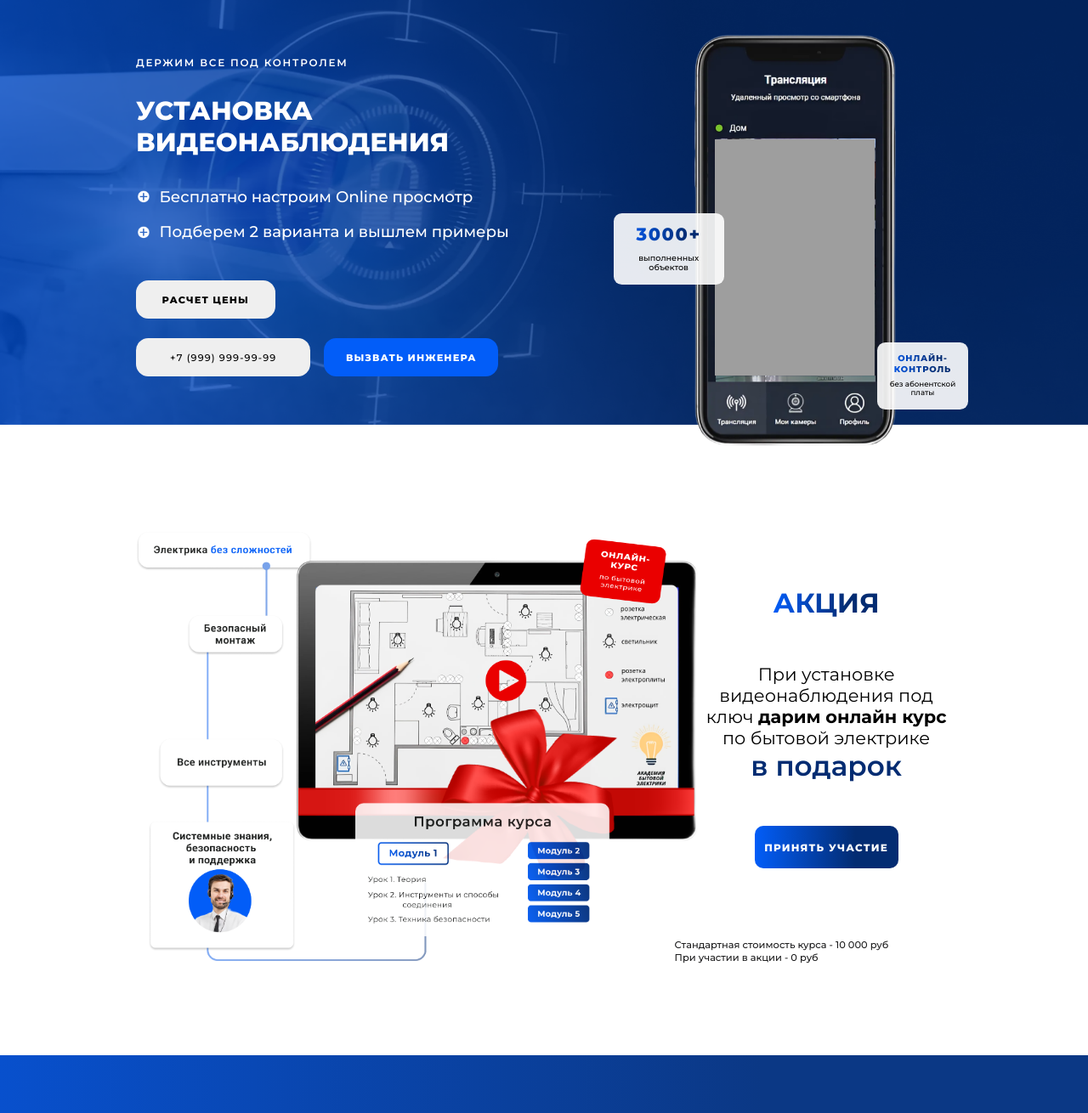
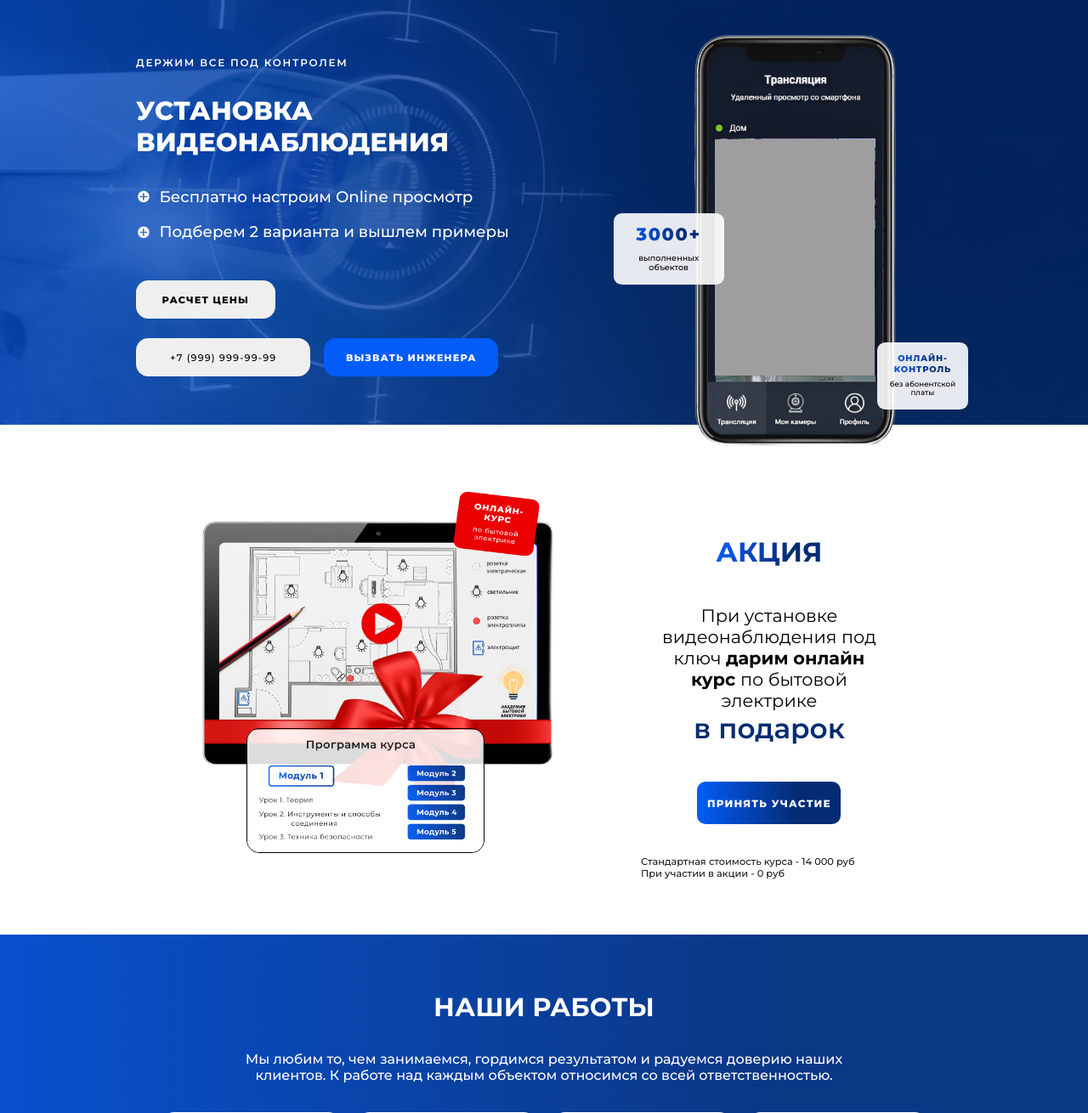
Before and after one commit to NeoScripter/inteco-sb-new-page, a PHP site: page / in a window 1280 px wide. Shown: the part 104-1414 px from the top of the page at 85% size. Run offline with PHP 8.4, Linux system fonts and the light colour scheme; grey boxes are pictures that could not be loaded.

Commit message:
Changed the sales section

```diff
--- a/hmp.js
+++ b/hmp.js
@@ -82,3 +82,41 @@ burgerMenuOpen.addEventListener('click', () => {
     phoneNumberMobileNav.style.display = 'inline';
 
 });
+
+// Coping the phone number to clipboard
+const phoneLinks = document.querySelectorAll('.copy-phone');
+
+phoneLinks.forEach(link => {
+    link.addEventListener('click', function(event) {
+        event.preventDefault();
+
+        const phoneNumber = this.getAttribute('data-phone');
+        if (!phoneNumber) return;
+
+        navigator.clipboard.writeText(phoneNumber).then(() => {
+            this.textContent = 'Скопировано!'
+            setTimeout(() => { this.textContent = `${phoneNumber}`; }, 1500);
+        }).catch(err => {
+            console.error('Не удалось скопировать номер: ', err);
+        });
+    });
+});
+
+// Coping the email to clipboard
+const emailLinks = document.querySelectorAll('.copy-email');
+
+emailLinks.forEach(link => {
+    link.addEventListener('click', function(event) {
+        event.preventDefault();
+
+        const emailAddress = this.getAttribute('data-email');
+        if (!emailAddress) return;
+
+        navigator.clipboard.writeText(emailAddress).then(() => {
+            this.textContent = 'Скопировано!'
+            setTimeout(() => { this.textContent = `${emailAddress}`; }, 1500);
+        }).catch(err => {
+            console.error('Не удалось скопировать емаил: ', err);
+        });
+    });
+});
--- a/index.html
+++ b/index.html
@@ -128,16 +131,20 @@
             </div>
         </section>
         <section id="sale">
+            <div class="sale-outer-wrapper-mb mobile">
+
+            </div>
             <div class="sale-outer-wrapper centering">
                 <img src="assets/images/course-logo.png" alt="Логотип онлайн курс по бытовой технике" class="course-logo">
                 <img src="assets/images/play-btn.png" alt="значок проигрывания видео" id="video-play-button">
                 <div class="right-subgroup-fineprint">
-                    <p>Стандартная стоимость курса - 10 000 руб</p>
+                    <p>Стандартная стоимость курса - 14 000 руб</p>
                     <p>При участии в акции - 0 руб</p>
                 </div>
                 <div class="sale-grid-group">
                     <div class="grid-group-left">
-                        <img src="assets/images/group-expanded.png" alt="Реклама онлайн курса с видео экраном и красной подарочной лентой" class="ads_image">
+                        <img src="assets/images/sale-float-main.png" alt="Реклама онлайн курса с видео экраном и красной подарочной лентой" class="ads_image">
+                        <img src="assets/images/sale-float-bottom.png" alt="панель с разными опциями курса" class="ads_image_anx">
                     </div>
                     <div class="grid-group-right">
                         <div class="right-subgroup-content">
--- a/inteco-sb-hp.css
+++ b/inteco-sb-hp.css
@@ -714,6 +714,10 @@ img {
     left: calc(var(--bnr-float-right-right-offset) + var(--phone-top-offset));
 }
 
+/******* Banner mobile *******/
+
+
+
 /****** Sale section *******/
 
 .sale-outer-wrapper {
@@ -723,7 +727,9 @@ img {
 .sale-grid-group {
     margin-block: var(--sale-margin-top);
     display: grid;
-    grid-template-columns: var(--sale-main-image-width) 1fr;
+    grid-template-columns: calc(var(--sale-main-image-width) * 0.63) var(--bnr-wrapper-height);
+    place-content: center;
+    gap: var(--sale-margin-top);
 }
 
 .ads_image {
@@ -732,7 +738,7 @@ img {
 }
 
 .right-subgroup-content {
-    margin-top: var(--sale-subgroup-margin-top);
+/*     margin-top: var(--sale-subgroup-margin-top); */
     height: var(--sale-subgroup-height);
     text-align: center;
     font-size: var(--sale-subgroup-rgl-fs);
@@ -743,8 +749,22 @@ img {
 }
 
 .grid-group-left {
-    width: var(--sale-main-image-width);
-    height: var(--sale-main-image-height);
+    width: calc(var(--sale-main-image-width) * 0.63);
+    height: calc(var(--sale-main-image-height) * 0.63);
+    display: grid;
+    justify-content: right;
+    position: relative;
+    z-index: -1;
+}
+
+.ads_image_anx {
+    position: absolute;
+    width: var(--bnr-wrapper-height);
+    bottom: -20%;
+    left: 50%;
+    translate: -55%;
+    border: 1px solid black;
+    border-radius: 15px;
 }
 
 .grid-group-right {
@@ -755,15 +775,15 @@ img {
     position: absolute;
     width: var(--sale-red-sticker-width);
     height: var(--sale-red-sticker-height);
-    left: var(--sale-red-sticker-left);
-    top: var(--sale-red-sticker-top);
+    left: calc(var(--sale-red-sticker-left) * 0.78);
+    top: calc(var(--sale-red-sticker-top) - var(--sale-subgroup-margin-top));
 }
 
 #video-play-button {
     position: absolute;
     width: var(--sale-play-btn-width);
-    left: var(--sale-play-btn-left);
-    top: var(--sale-play-btn-top);
+    left: calc(var(--sale-play-btn-left) * 0.74);
+    top: calc(var(--sale-play-btn-top) - var(--sale-subgroup-margin-top) * 1.2);
     cursor: pointer;
 }
 
@@ -803,8 +823,8 @@ img {
     position: absolute;
     width: var(--sale-fine-print-width);
     font-size: var(--sale-fine-print-fs);
-    top: var(--sale-fine-print-top);
-    left: var(--sale-fine-print-left);
+    top: calc(var(--sale-fine-print-top) * 0.8);
+    left: calc(var(--sale-fine-print-left) * 0.95);
     font-weight: 500;
     line-height: 1;
     color: #1D1D1E;
```
Also changed, not shown: other parts of index.html (+13 -10 lines), assets/images/sale-float-bottom.png (added), assets/images/sale-float-main.png (added).
